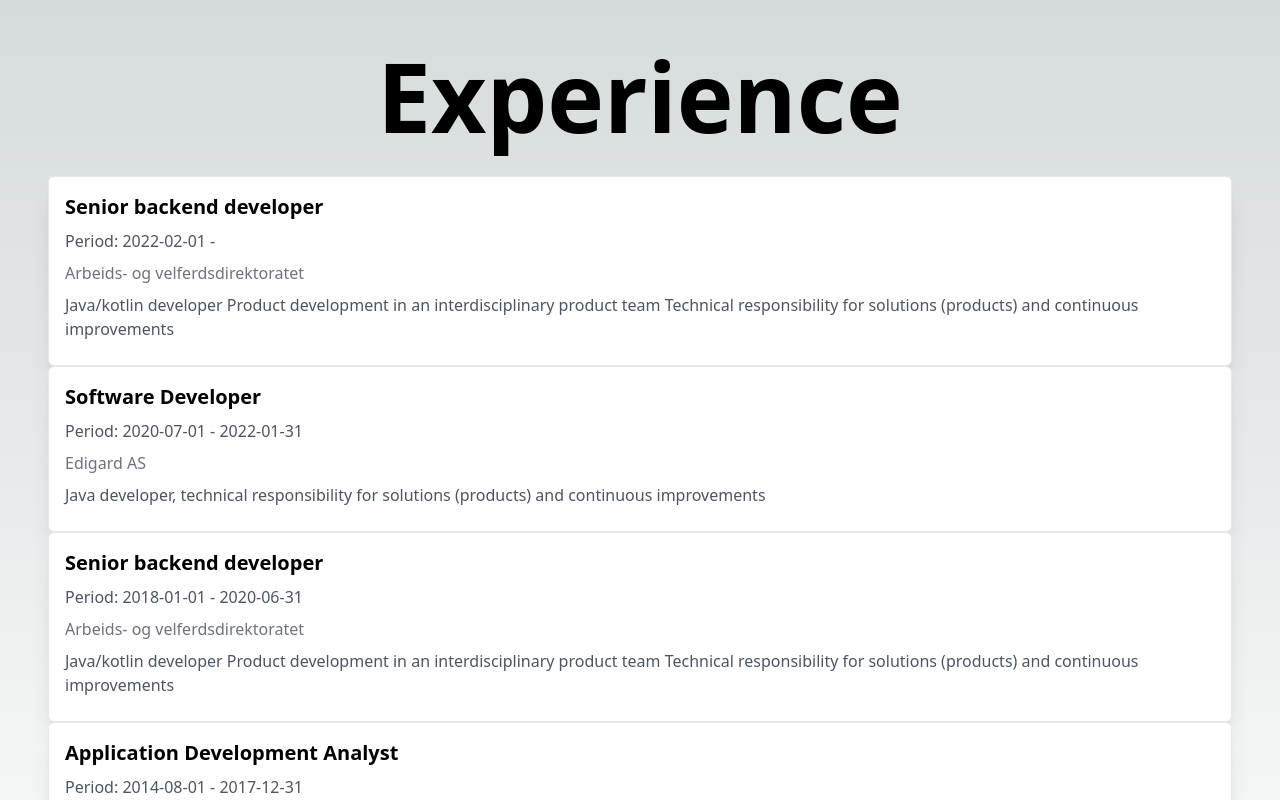
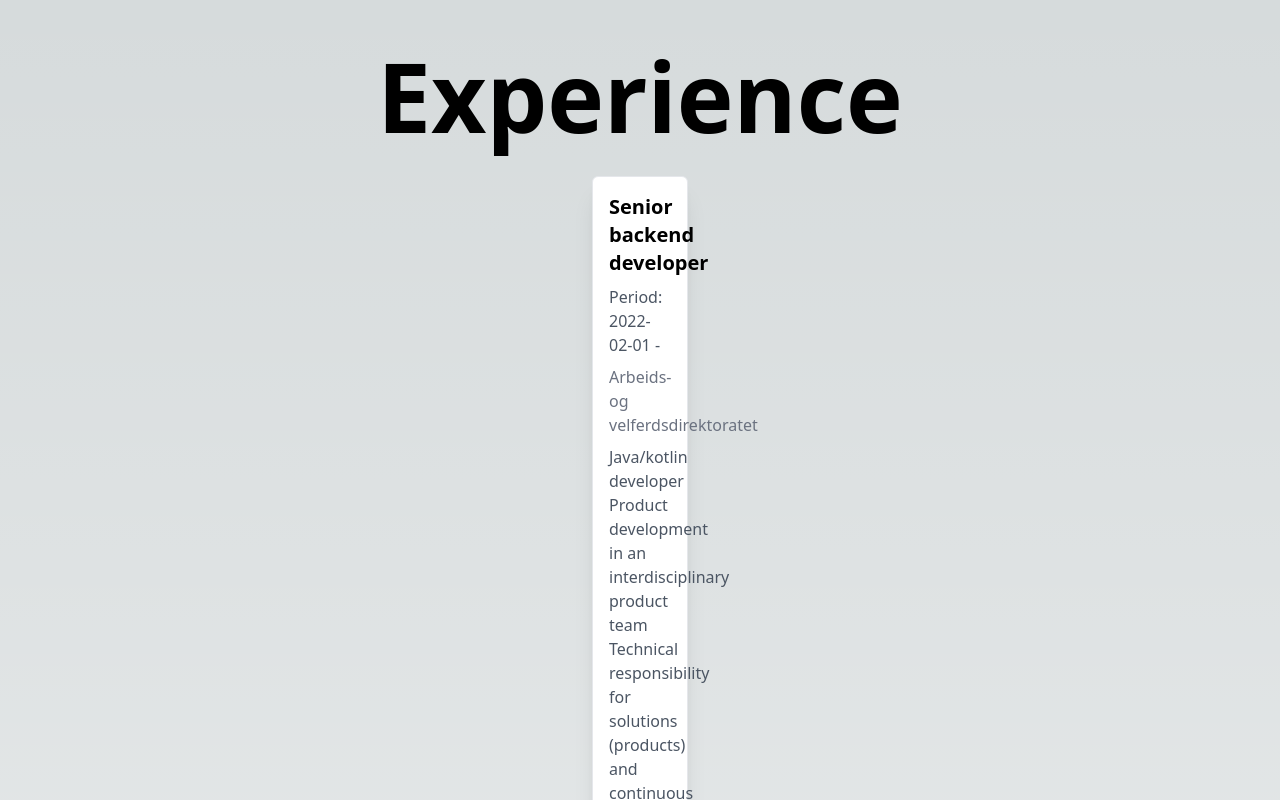
Before and after one commit to MikAoJk/MikAoJk.github.io, a Next.js app: page /experience in a window 1280 px wide. Shown: the top 800 px of the page. Built offline with nearby package versions, Linux system fonts and the light colour scheme.

Commit message:
Update experience.tsx

```diff
--- a/src/pages/experience.tsx
+++ b/src/pages/experience.tsx
@@ -8,7 +8,7 @@
             <h1 className="text-5xl md:text-8xl font-bold py-15 text-center mb-8">
                 Experience
             </h1>
-            <div className="mb-8">
+            <div className="mb-8 md:max-w-24">
                 {experience.map((experience, idx) => (
                     <>
                         <ExperienceCard
```
